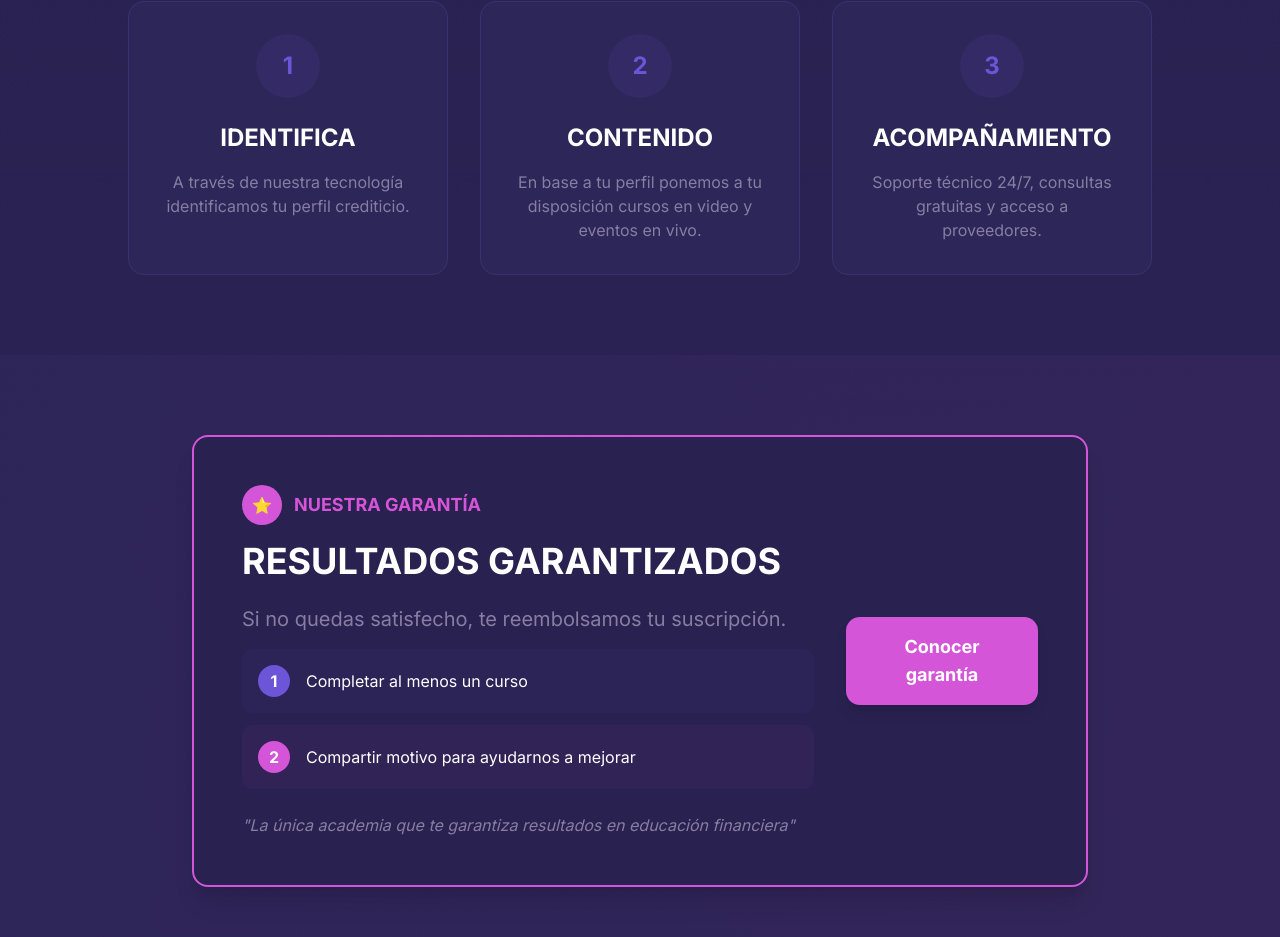
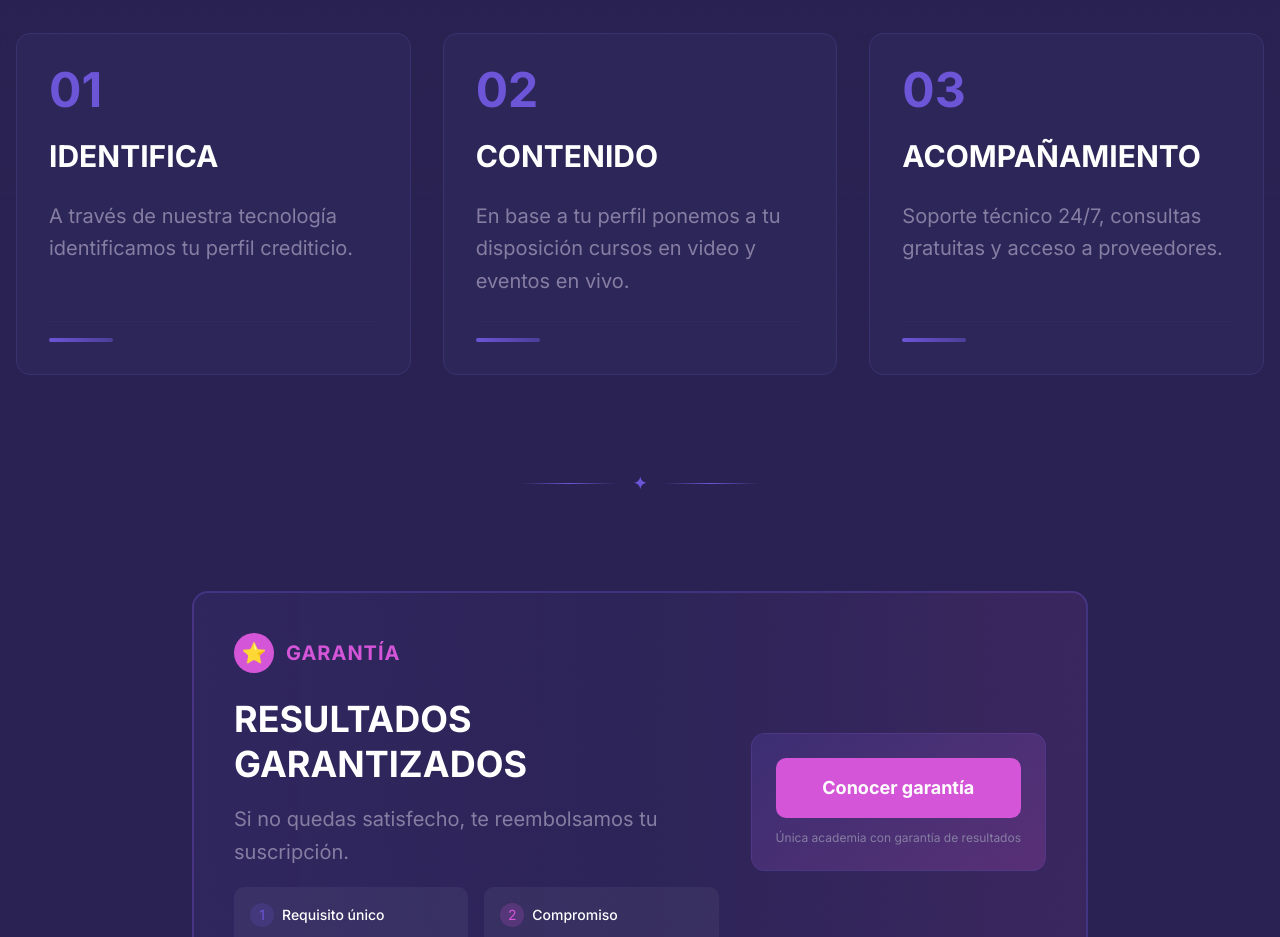
Before and after one commit to CobanAcademy/Proyecto-Landing-Page, a Next.js app: page / in a window 1280 px wide. Shown: the part 1131-2068 px from the top of the page. Built offline with nearby package versions, Linux system fonts and the light colour scheme.

Commit message:
Changes in HowItWorks

```diff
--- a/src/components/sections/HowltWorks.tsx
+++ b/src/components/sections/HowltWorks.tsx
@@ -1,4 +1,3 @@
-
 import React from 'react';
 
 const HowItWorksSection = () => {
@@ -18,94 +17,207 @@ const HowItWorksSection = () => {
   ];
 
   return (
-    <>
-      {/* SECCIÓN 1: Las 3 cards principales */}
-      <section className="py-16 md:py-20">
+    <section className="py-16 md:py-24">
       <div className="container mx-auto px-4">
-          <div className="text-center mb-12">
+        <div className="text-center mb-16">
           <h2 className="text-3xl md:text-4xl font-bold mb-4">
             ¿Cómo funciona Cobanacademy?
           </h2>
           <p className="text-xl text-muted-foreground max-w-3xl mx-auto">
-              Nuestra metodología en 3 pasos simples
+            Te explicamos cómo transformamos tu vida financiera
           </p>
         </div>
 
-          <div className="grid grid-cols-1 md:grid-cols-3 gap-8 max-w-5xl mx-auto">
+        {/* Cards PRINCIPALES - Altura fija en desktop, flexible en móvil */}
+        <div className="grid grid-cols-1 md:grid-cols-3 gap-6 md:gap-8">
           {steps.map((step, index) => (
             <div
               key={index}
-                className="bg-card border border-border rounded-2xl p-8 text-center hover:shadow-lg transition-all"
+              className="
+                bg-card border border-border rounded-xl
+                p-6 md:p-8
+                hover:border-primary/50 transition-all duration-300
+                hover:shadow-lg
+                flex flex-col
+                /* En móvil: altura auto (se expande) */
+                h-auto
+                /* En desktop: altura mínima fija para uniformidad */
+                md:min-h-[320px]
+                w-full
+              "
             >
-                <div className="inline-flex items-center justify-center w-16 h-16 bg-primary/10 rounded-full mb-6">
-                  <span className="text-2xl font-bold text-primary">{index + 1}</span>
+              {/* NÚMERO GRANDE - Como en tu diseño actual */}
+              <div className="mb-4 md:mb-6">
+                <div className="
+                  text-4xl md:text-5xl font-bold text-primary
+                  leading-none
+                ">
+                  0{index + 1}
                 </div>
-                <h3 className="text-2xl font-bold text-foreground mb-4">{step.title}</h3>
-                <p className="text-muted-foreground">{step.description}</p>
+              </div>
+
+              {/* TÍTULO GRANDE - Manteniendo tu estilo */}
+              <h3 className="
+                text-2xl md:text-3xl font-bold text-foreground mb-4 md:mb-6
+                leading-tight
+                break-words
+                /* En móvil: se expande normalmente */
+                /* En desktop: altura controlada */
+                md:line-clamp-2
+                md:max-h-[3.5em]
+                md:overflow-hidden
+              ">
+                {step.title}
+              </h3>
+
+              {/* TEXTO DE ACOMPAÑAMIENTO */}
+              <div className="flex-1">
+                <p className="
+                  text-muted-foreground
+                  text-lg md:text-xl
+                  leading-relaxed
+                  break-words
+                  hyphens-auto
+                  /* En móvil: altura auto */
+                  /* En desktop: máximo 4 líneas para uniformidad */
+                  md:line-clamp-4
+                  md:max-h-[6em]
+                  md:overflow-hidden
+                ">
+                  {step.description}
+                </p>
+              </div>
+
+              {/* Separador decorativo (solo desktop) */}
+              <div className="hidden md:block mt-6 pt-4 border-t border-border/30">
+                <div className="w-16 h-1 bg-gradient-to-r from-primary to-primary/50 rounded-full"></div>
+              </div>
             </div>
           ))}
         </div>
+
+        {/* ESPACIO ENTRE SECCIONES */}
+        <div className="my-20 md:my-24">
+          <div className="flex items-center justify-center">
+            <div className="h-px w-24 bg-gradient-to-r from-transparent via-primary to-transparent"></div>
+            <div className="mx-4 text-primary font-bold">✦</div>
+            <div className="h-px w-24 bg-gradient-to-r from-transparent via-primary to-transparent"></div>
           </div>
-      </section>
-
-      {/* SECCIÓN 2: La garantía aparte */}
-      <section className="py-16 md:py-20 bg-gradient-to-r from-primary/5 to-accent/5">
-        <div className="container mx-auto px-4">
-          <div className="max-w-4xl mx-auto">
-            <div className="bg-background border-2 border-accent rounded-2xl p-8 md:p-12 shadow-xl">
-              <div className="flex flex-col md:flex-row items-center gap-8">
-                <div className="flex-1">
-                  <div className="inline-flex items-center mb-4">
-                    <div className="w-10 h-10 bg-accent rounded-full flex items-center justify-center mr-3">
-                      <span className="text-white font-bold">⭐</span>
-                    </div>
-                    <span className="text-accent font-bold text-lg">NUESTRA GARANTÍA</span>
         </div>
 
-                  <h3 className="text-3xl md:text-4xl font-bold text-foreground mb-6">
+        {/* Card de GARANTÍA - Diseño especial */}
+        <div className="max-w-4xl mx-auto">
+          <div className="
+            bg-gradient-to-r from-primary/10 via-primary/5 to-accent/10
+            border-2 border-primary/30 rounded-2xl
+            p-8 md:p-10
+            /* En móvil: altura auto */
+            h-auto
+            /* En desktop: altura controlada */
+            md:min-h-[280px]
+          ">
+            <div className="flex flex-col md:flex-row items-center justify-between gap-8">
+              {/* Contenido izquierdo */}
+              <div className="flex-1">
+                {/* Badge de garantía */}
+                <div className="inline-flex items-center mb-6">
+                  <div className="
+                    w-10 h-10 bg-accent rounded-full
+                    flex items-center justify-center mr-3
+                  ">
+                    <span className="text-white text-xl">⭐</span>
+                  </div>
+                  <span className="
+                    text-accent font-bold text-lg md:text-xl
+                    uppercase tracking-wider
+                  ">
+                    Garantía
+                  </span>
+                </div>
+
+                {/* Título */}
+                <h3 className="
+                  text-3xl md:text-4xl font-bold text-foreground mb-4
+                  leading-tight
+                  break-words
+                  md:line-clamp-2
+                  md:max-h-[3em]
+                ">
                   RESULTADOS GARANTIZADOS
                 </h3>
 
-                  <div className="space-y-6">
-                    <div>
-                      <p className="text-xl text-muted-foreground mb-4">
+                {/* Descripción */}
+                <p className="
+                  text-xl text-muted-foreground mb-6
+                  leading-relaxed
+                  md:line-clamp-2
+                  md:max-h-[3em]
+                ">
                   Si no quedas satisfecho, te reembolsamos tu suscripción.
                 </p>
 
-                      <div className="space-y-3">
-                        <div className="flex items-center bg-primary/5 p-4 rounded-lg">
-                          <div className="w-8 h-8 bg-primary rounded-full flex items-center justify-center mr-4 flex-shrink-0">
-                            <span className="text-white font-bold">1</span>
+                {/* Detalles (solo en desktop) */}
+                <div className="hidden md:grid grid-cols-2 gap-4">
+                  <div className="bg-white/5 p-4 rounded-lg">
+                    <div className="flex items-center mb-2">
+                      <div className="w-6 h-6 bg-primary/20 rounded-full flex items-center justify-center mr-2">
+                        <span className="text-primary text-sm">1</span>
                       </div>
-                          <span className="text-foreground">Completar al menos un curso</span>
+                      <span className="text-sm font-medium text-foreground">Requisito único</span>
+                    </div>
+                    <p className="text-sm text-muted-foreground">Completar un curso</p>
                   </div>
 
-                        <div className="flex items-center bg-accent/5 p-4 rounded-lg">
-                          <div className="w-8 h-8 bg-accent rounded-full flex items-center justify-center mr-4 flex-shrink-0">
-                            <span className="text-white font-bold">2</span>
+                  <div className="bg-white/5 p-4 rounded-lg">
+                    <div className="flex items-center mb-2">
+                      <div className="w-6 h-6 bg-accent/20 rounded-full flex items-center justify-center mr-2">
+                        <span className="text-accent text-sm">2</span>
                       </div>
-                          <span className="text-foreground">Compartir motivo para ayudarnos a mejorar</span>
+                      <span className="text-sm font-medium text-foreground">Compromiso</span>
+                    </div>
+                    <p className="text-sm text-muted-foreground">Compartir tu experiencia</p>
                   </div>
                 </div>
               </div>
 
-                    <p className="text-muted-foreground italic">
-                      "La única academia que te garantiza resultados en educación financiera"
+              {/* Lado derecho - CTA */}
+              <div className="
+                md:w-64 flex-shrink-0
+                w-full md:w-auto
+              ">
+                <div className="
+                  bg-gradient-to-br from-primary/20 to-accent/20
+                  rounded-xl p-6
+                  text-center
+                  border border-primary/20
+                ">
+                  <button className="
+                    w-full bg-accent hover:bg-accent/90 text-white
+                    py-4 px-6
+                    rounded-lg text-lg font-bold
+                    transition-all duration-300
+                    hover:shadow-xl
+                    active:scale-95
+                  ">
+                    Conocer garantía
+                  </button>
+                  <p className="text-xs text-muted-foreground mt-3">
+                    Única academia con garantía de resultados
                   </p>
                 </div>
               </div>
+            </div>
 
-                <div className="md:w-48 flex-shrink-0">
-                  <button className="w-full bg-accent hover:bg-accent/90 text-white py-4 px-6 rounded-xl text-lg font-bold transition-colors shadow-lg">
-                    Conocer garantía
-                  </button>
-                </div>
+            {/* Nota final (solo móvil) */}
+            <div className="mt-8 pt-6 border-t border-primary/20 md:hidden">
+              <p className="text-center text-muted-foreground text-sm">
+                "La única academia con garantía de resultados en educación financiera"
+              </p>
             </div>
           </div>
         </div>
       </div>
     </section>
-    </>
   );
 };
 
```
Lines whose indentation alone changed are shown as unchanged.
